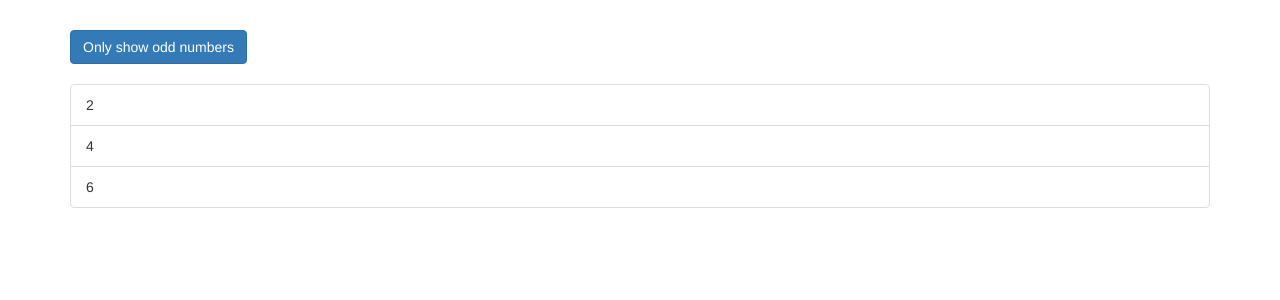
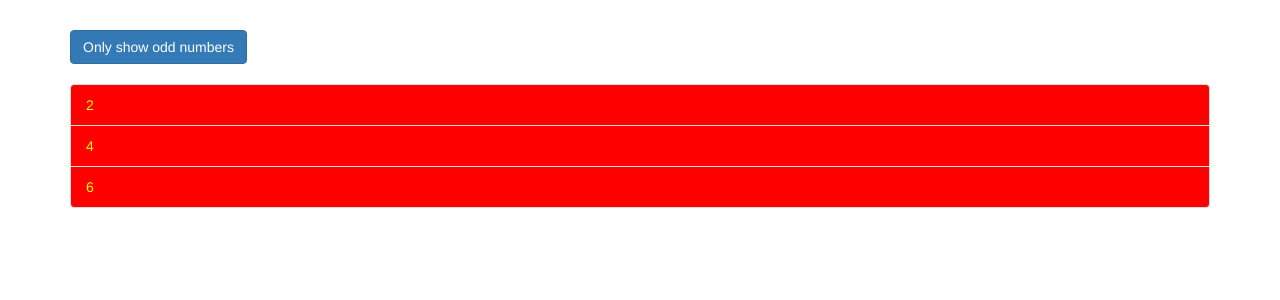
Before and after one commit to mattyImry/angular-recipe-book, an Angular app in the folder directives-start/: page / in a window 1280 px wide. Shown: the top 300 px of the page. Built offline with nearby package versions, Linux system fonts and the light colour scheme.

Commit message:
Completed directive exercise

```diff
--- a/directives-start/src/app/app.component.css
+++ b/directives-start/src/app/app.component.css
@@ -1,3 +1,12 @@
 .container {
   margin-top: 30px;
 }
+
+
+.odd {
+  color: red;
+}
+
+.even {
+  color: yellow
+}
--- a/directives-start/src/app/app.component.html
+++ b/directives-start/src/app/app.component.html
@@ -6,9 +6,12 @@
         (click)="onlyOdd = !onlyOdd">Only show odd numbers</button>
       <br><br>
       <ul class="list-group">
+
         <div *ngIf="onlyOdd">
           <li
           class="list-group-item"
+          [ngClass]="{odd: odd % 2 !== 0}"
+          [ngStyle]="{backgroundColor: odd % 2 !== 0 ? 'yellow' : 'transparent'}"
           *ngFor="let odd of oddNumbers">
           {{ odd }}
         </li>
@@ -17,6 +20,8 @@
         <div *ngIf="!onlyOdd">
           <li
           class="list-group-item"
+          [ngClass]="{even: even % 2 == 0}"
+          [ngStyle]="{backgroundColor: even % 2 !== 0 ? 'blue' : 'red'}"
           *ngFor="let even of evenNumbers">
           {{ even }}
         </li>
```
